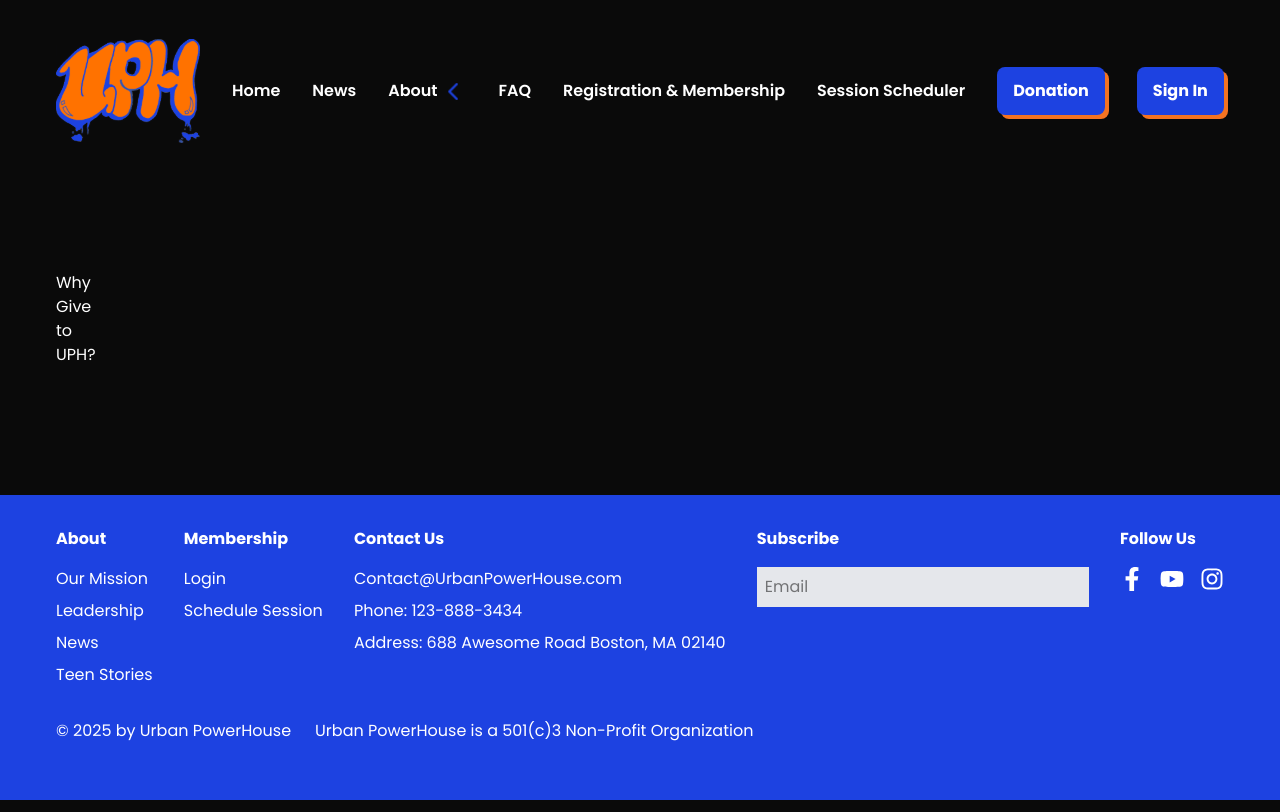
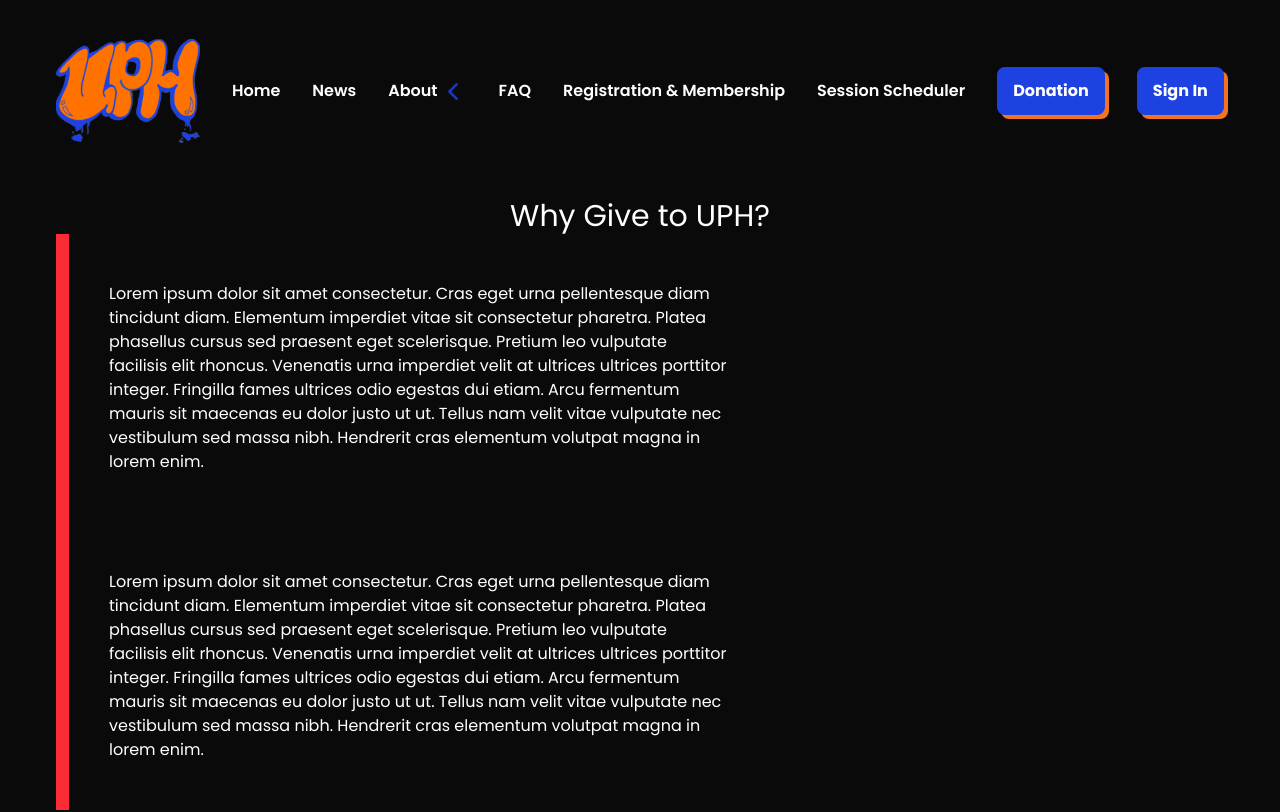
Before and after one commit to Artists-for-Humanity/urban-powerhouse, a Next.js app: page /Donation in a window 1280 px wide. Shown: the top 812 px of the page. Built offline with nearby package versions, Linux system fonts and the light colour scheme.

Commit message:
finished adding the text

```diff
--- a/pages/Donation.tsx
+++ b/pages/Donation.tsx
@@ -16,9 +16,10 @@ export default function Donation() {
           <Grid className="gap-y-4 ">
             <Navigation/>
               <Container>
-              <div className="grid grid-cols-2 place-content-center h-48 ...">
-              <div>Why Give to UPH?</div>
-              </div>
+
+              <div className="col-span-6 text-center sm:col-start-4 text-3xl">Why Give to UPH?</div>
+             <div className="col-span-7 col-start-1 border-l-[13px] border-red-500 pt-12 pb-12 pl-10">Lorem ipsum dolor sit amet consectetur. Cras eget urna pellentesque diam tincidunt diam. Elementum imperdiet vitae sit consectetur pharetra. Platea phasellus cursus sed praesent eget scelerisque. Pretium leo vulputate facilisis elit rhoncus. Venenatis urna imperdiet velit at ultrices ultrices porttitor integer. Fringilla fames ultrices odio egestas dui etiam. Arcu fermentum mauris sit maecenas eu dolor justo ut ut. Tellus nam velit vitae vulputate nec vestibulum sed massa nibh. Hendrerit cras elementum volutpat magna in lorem enim.</div>
+            <div className="col-span-7 col-start-1 border-l-[13px] border-red-500 pt-12 pb-12 pl-10">Lorem ipsum dolor sit amet consectetur. Cras eget urna pellentesque diam tincidunt diam. Elementum imperdiet vitae sit consectetur pharetra. Platea phasellus cursus sed praesent eget scelerisque. Pretium leo vulputate facilisis elit rhoncus. Venenatis urna imperdiet velit at ultrices ultrices porttitor integer. Fringilla fames ultrices odio egestas dui etiam. Arcu fermentum mauris sit maecenas eu dolor justo ut ut. Tellus nam velit vitae vulputate nec vestibulum sed massa nibh. Hendrerit cras elementum volutpat magna in lorem enim.</div>
 
 
               </Container>
```
